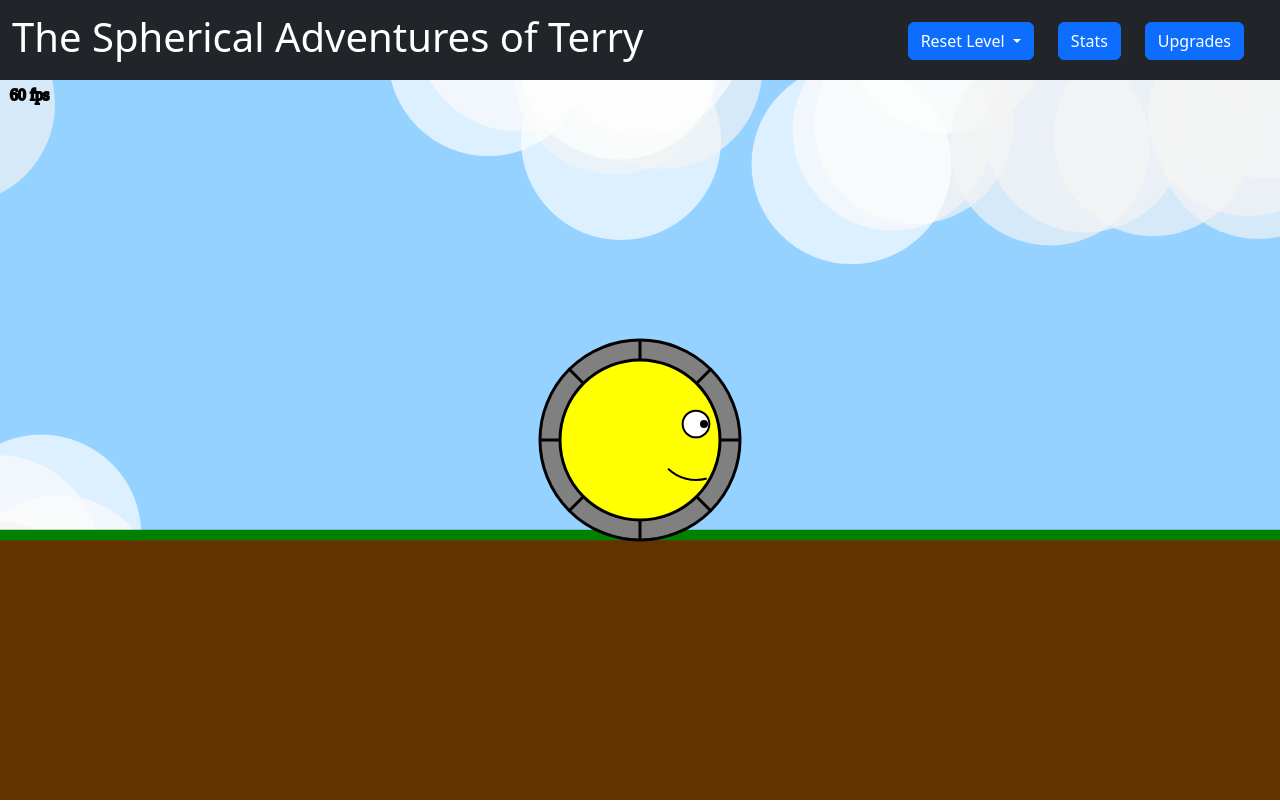
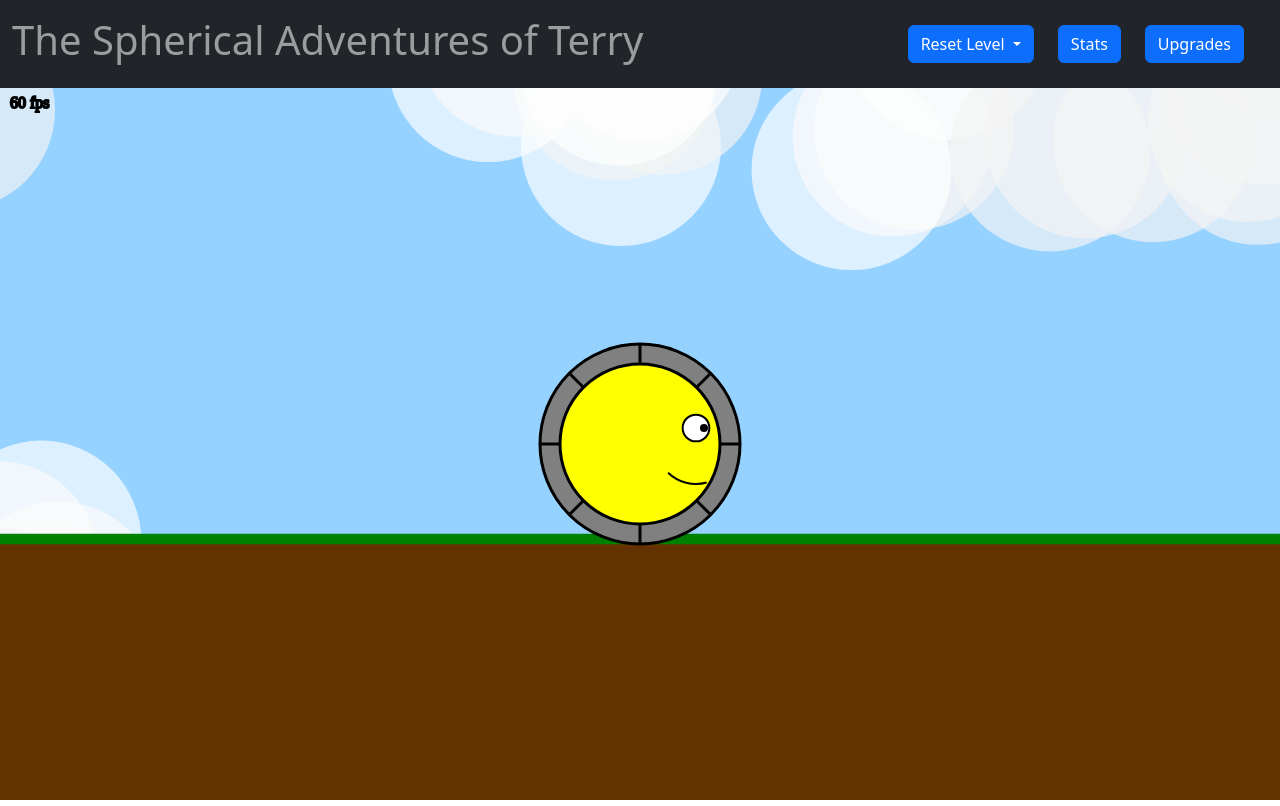
Before and after one commit to Rimmerzine/the-spherical-adventures-of-terry, a website with bundled scripts: page index.html in a window 1280 px wide. Built offline with nearby package versions, Linux system fonts and the light colour scheme.

Commit message:
Updating the initial canvas sizing and resizing to include actual calculated height adjustments for navbar

```diff
--- a/index.html
+++ b/index.html
@@ -8,18 +8,15 @@
       crossorigin="anonymous"
     />
     <style>
-      .navbar-solid {
-        height: 5em;
-      }
-      #canvas-container {
-        height: calc(100vh - 5em);
+      canvas {
+        display: block;
       }
       h1 {
         user-select: none;
       }
     </style>
     <meta charset="utf-8" />
-    <meta name="viewport" content="width=device-width, initial-scale=1" />
+    <meta name="viewport" content="width=device-width, initial-scale=0.75, user-scalable=no" />
     <title>The Spherical Adventures of Terry</title>
   </head>
   <body>
@@ -121,7 +118,7 @@
     </div>
     <nav id="navbar" class="navbar bg-dark navbar-solid" data-bs-theme="dark">
       <div class="container-fluid">
-        <a class="navbar-brand"><h1>The Spherical Adventures of Terry</h1></a>
+        <span class="navbar-text"><h1>The Spherical Adventures of Terry</h1></span>
         <div class="d-flex">
           <div class="dropdown">
             <button
@@ -171,10 +168,7 @@
         </div>
       </div>
     </nav>
-    <div id="canvas-container">
-      <canvas id="canvas"></canvas>
-    </div>
-
+    <canvas id="canvas"></canvas>
     <script
       src="https://cdn.jsdelivr.net/npm/bootstrap@5.3.2/dist/js/bootstrap.bundle.min.js"
       integrity="sha384-C6RzsynM9kWDrMNeT87bh95OGNyZPhcTNXj1NW7RuBCsyN/o0jlpcV8Qyq46cDfL"
--- a/src/InputManager.ts
+++ b/src/InputManager.ts
@@ -48,9 +48,9 @@ class InputManager {
     document
       .getElementById('reset-level-ice')
       .addEventListener('click', this.resetLevelIce.bind(this));
-    const canvasContainer = document.getElementById('canvas-container');
-    canvasContainer.addEventListener('touchstart', this.touchStartHandler);
-    canvasContainer.addEventListener('touchend', this.touchEndHandler);
+    // const canvasContainer = document.getElementById('canvas-container');
+    // canvasContainer.addEventListener('touchstart', this.touchStartHandler);
+    // canvasContainer.addEventListener('touchend', this.touchEndHandler);
   }
 
   handleKeyDown(event: KeyboardEvent): void {
--- a/src/TerrainManager.ts
+++ b/src/TerrainManager.ts
@@ -36,7 +36,6 @@ class TerrainManager {
       this.terrain.push(nextPosition);
       lastPosition = nextPosition;
     }
-    console.log(this.terrain);
   }
   calculateNextHeight(index: number, lastHeight: number): number {
     const maxDiff = this.terrainSettings.differenceMaxHeight;
--- a/src/index.ts
+++ b/src/index.ts
@@ -1,13 +1,11 @@
 import {Game} from './Game.js';
 
-const canvas: HTMLCanvasElement = document.getElementById(
-  'canvas'
-) as HTMLCanvasElement;
+const canvas: HTMLCanvasElement = document.getElementById('canvas') as HTMLCanvasElement;
 
-const canvasParent: HTMLElement = canvas.parentElement as HTMLElement;
+const nav: HTMLElement = document.getElementById('navbar') as HTMLElement;
 
-canvas.width = canvasParent.offsetWidth;
-canvas.height = canvasParent.offsetHeight;
+canvas.width = window.innerWidth;
+canvas.height = window.innerHeight - nav.offsetHeight;
 
 const game: Game = new Game(canvas);
 game.initialise();
@@ -16,6 +14,6 @@ game.start();
 window.addEventListener('resize', resize);
 
 function resize(): void {
-  canvas.width = canvasParent.offsetWidth;
-  canvas.height = canvasParent.offsetHeight;
+  canvas.width = window.innerWidth;
+  canvas.height = window.innerHeight - nav.offsetHeight;
 }
```
